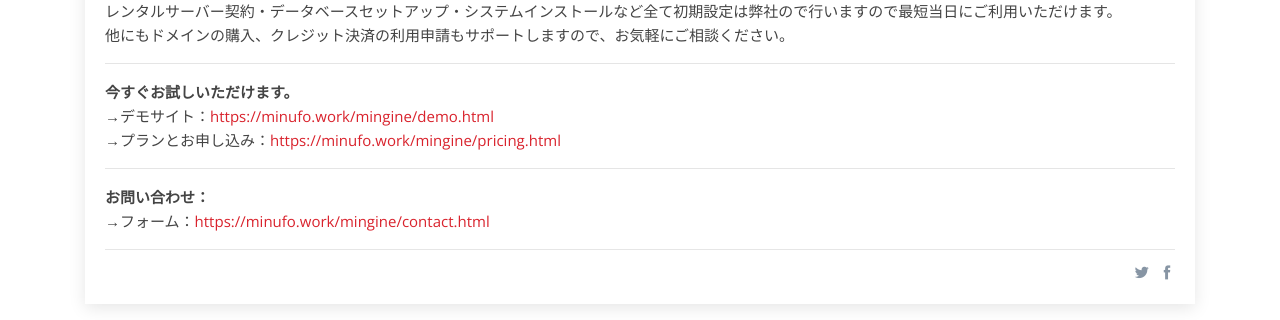
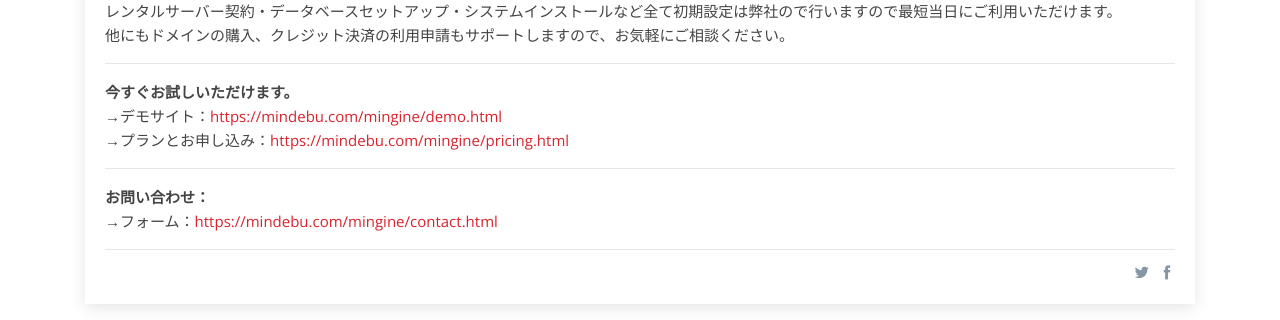
Before and after one commit to MinUFO/minshop, a Jekyll site: the page built from _posts/2021-01-01-service-open.md, in a window 1280 px wide and 900 px high, scrolled down 825 px. Shown: the part 181-501 px from the top of the window. Built offline with Jekyll 4.4.1, drawn with Linux system fonts in a browser that asks for light colours; some of the changed lines change nothing that is shown.

Commit message:
update url

```diff
--- a/_config.yml
+++ b/_config.yml
@@ -19,7 +19,6 @@
 # in the templates via {{ site.myvariable }}.
 
 title: MinGine
-email: mingine@minufo.com
 description: >- # this means to ignore newlines until "keywords:"
   クラウドサーバーでECサイトの構築と運営のサポートを格安・低コストで導入できるシステムを提供しております。
   安全・安定・安心、１コインからECサイト運営できるみんなのエンジン「MinGine」です。
@@ -27,15 +26,12 @@ keywords: >- # this means to ignore newlines until "baseurl:"
   mingine,ミンジン,c2c,ctoc,売買,ec,コマース,eコマース,ecサイト,web,site,website,ウェブ,サイト,ウェブサイト,
   infra,インフラ,server,サーバー,サーバー構築,host,hosting,ホスト,domain,ドメイン,cloud,クラウド,AWS,
   speed,security,安い,安価,速い,高速,安全,安定,安心,高速ロード,seo,seo対策,
-  1coin,1コイン,ワンコイン,500円,480円,1000円以内,1000円未満
+  1coin,1コイン,ワンコイン,500円,480円,1000円以内,1000円未満,
+  mindebu,ミンデブ
 baseurl: "/mingine" # the subpath of your site, e.g. /blog
-url: "https://minufo.work" # the base hostname & protocol for your site, e.g. http://example.com
-address: >-
-  〒100-0005
-
-  東京都千代田区丸の内２丁目
-subscribe_url: https://mingine.minufo.work/api/subscribe
-contact_url: https://mingine.minufo.work/api/contact
+url: "https://mindebu.com" # the base hostname & protocol for your site, e.g. http://example.com
+subscribe_url: https://mingine.mindebu.com/api/subscribe
+contact_url: https://mingine.mindebu.com/api/contact
 
 # Build settings
 theme: minima
```
